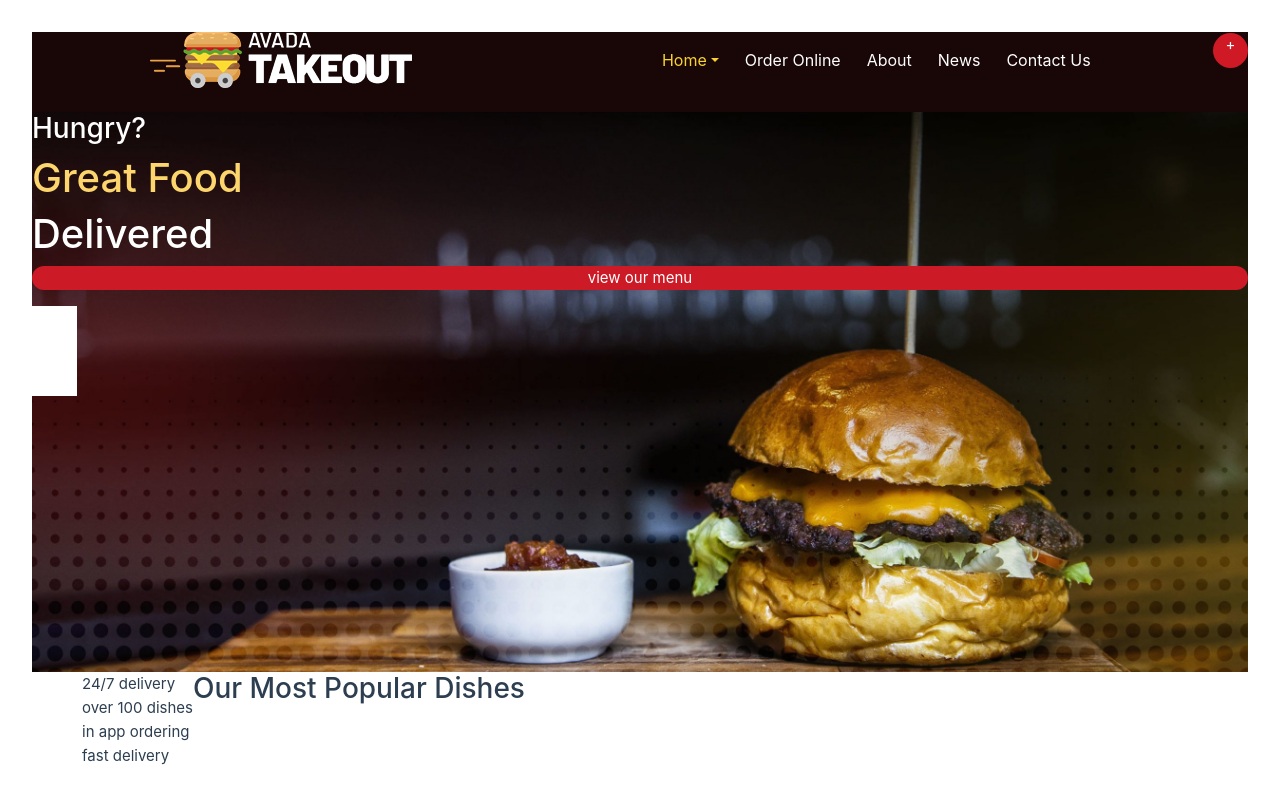
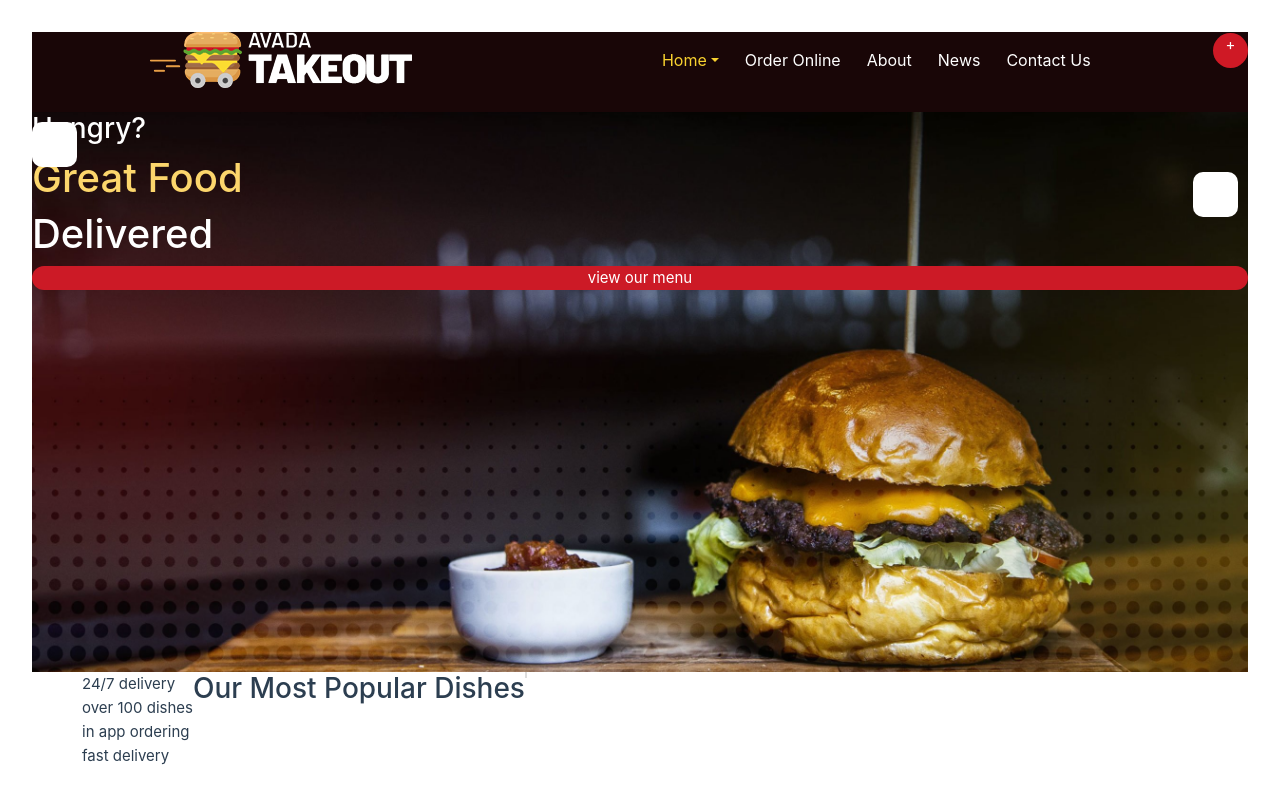
Before and after one commit to giadavolpin/proj-html-vuejs, a Vue app: page / in a window 1280 px wide. Built offline with nearby package versions, Linux system fonts and the light colour scheme.

Commit message:
btn jumbotron impostati

```diff
--- a/src/components/Jumbotron.vue
+++ b/src/components/Jumbotron.vue
@@ -14,10 +14,10 @@
                 </div>
             </div>
         </div>
-        <div class="btnbianco">
+        <div class="btnbianco btnsopra">
             <!-- bottone a lato -->
         </div>
-        <div class="btnbianco">
+        <div class="btnbianco btnsotto">
             <!-- bottone a lato -->
         </div>
     </div>
@@ -50,7 +50,7 @@ export default {
     background-position: center;
     background-size: cover;
     background-repeat: no-repeat;
-
+    position: relative;
 }
 
 .rosso {
@@ -64,5 +64,18 @@ export default {
     height: 45px;
     width: 45px;
     background-color: white;
+    border-radius: 10px;
+}
+
+.btnsopra {
+    position: absolute;
+    right: 10 px;
+    top: 10px;
+}
+
+.btnsotto {
+    position: absolute;
+    right: 10px;
+    top: 60px;
 }
 </style>
--- a/src/components/MainComponent.vue
+++ b/src/components/MainComponent.vue
@@ -21,7 +21,11 @@
             </div>
         </div>
         <h3>Our Most Popular Dishes</h3>
-
+        <div class="cards">
+            <div class="card"></div>
+            <div class="card"></div>
+            <div class="card"></div>
+        </div>
 
     </div>
 </template>
```
